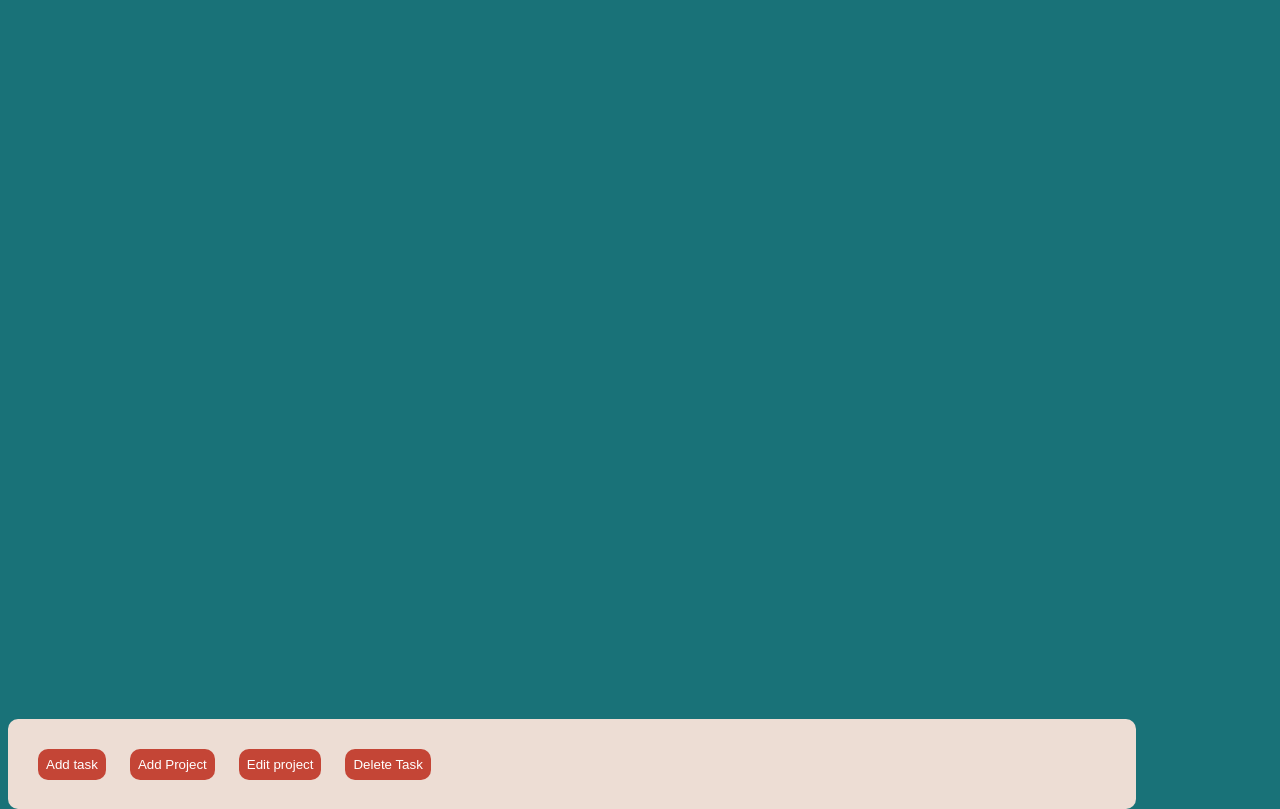
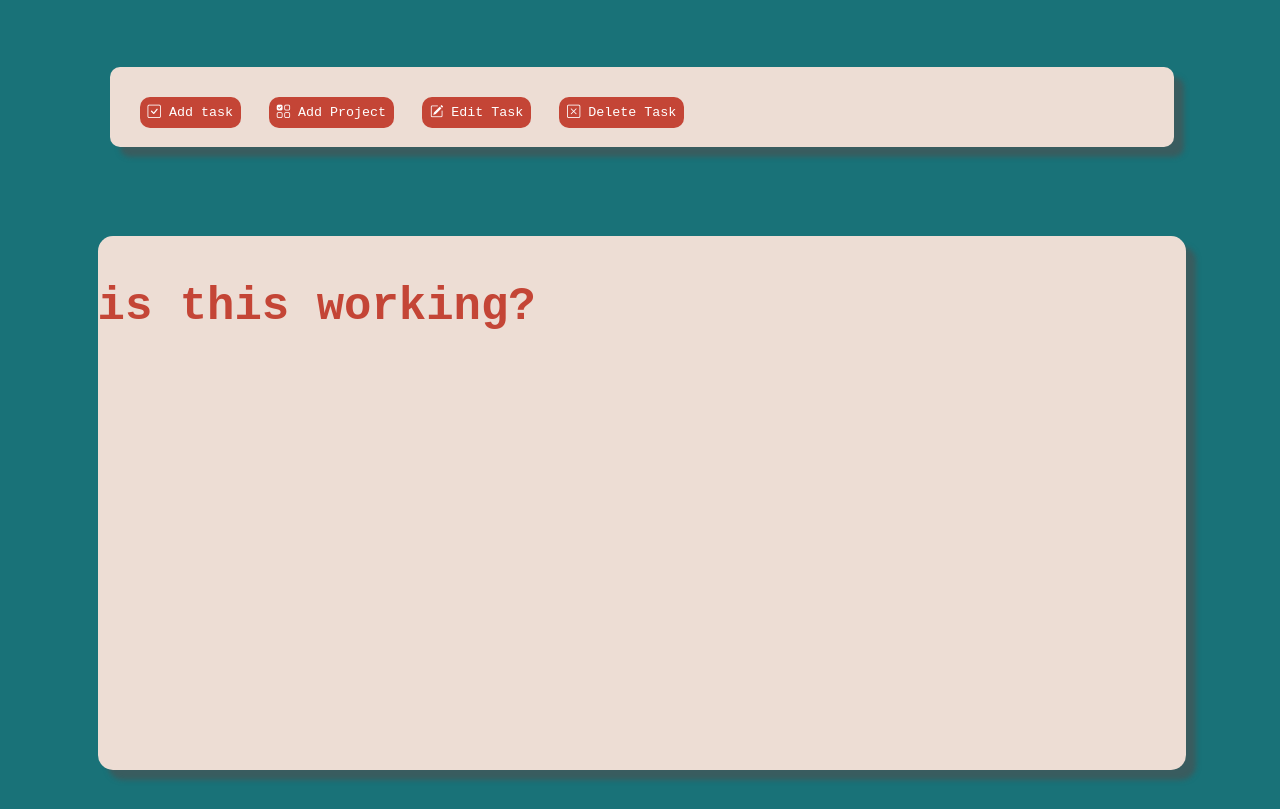
Before and after one commit to thurayaalz/todo, a website built with webpack: page src/temp.html in a window 1280 px wide. Built offline with nearby package versions, Linux system fonts and the light colour scheme.

Commit message:
initial new task logic

```diff
--- a/src/index.js
+++ b/src/index.js
@@ -1 +1,17 @@
 import "./todo.css";
+import "./listeners.js";
+import "./renders.js"
+
+export class Task {
+  constructor(title, date, prior, project) {
+    this.title = title;
+    this.date = date;
+    this.prior = prior;
+    this.project = project;
+    this.status = false;
+  }
+
+  taskCheck(status) {
+    this.status = !this.status;
+  }
+}
--- /dev/null
+++ b/src/listeners.js
@@ -0,0 +1,6 @@
+import "./index.js";
+import "./renders.js";
+import { renderInput } from "./renders.js";
+
+export  const tasks = [];
+document.querySelector("#newTask").addEventListener("click" , renderInput());
--- /dev/null
+++ b/src/renders.js
@@ -0,0 +1,10 @@
+import "./index.js";
+import "./listeners.js";
+
+export function renderInput(){
+    const container = document.querySelector(".taskBoard");
+    const inputBox = document.createElement("div");
+    inputBox.classList = "inputBox";
+    inputBox.innerHTML = '<h3>is this working?</h3>';
+    container.appendChild(inputBox);
+}
--- a/src/temp.html
+++ b/src/temp.html
@@ -1,17 +1,38 @@
 <!DOCTYPE html>
 <html lang="en">
-<head>
-    <meta charset="UTF-8">
-    <meta name="viewport" content="width=device-width, initial-scale=1.0">
+  <head>
+    <meta charset="UTF-8" />
+    <meta name="viewport" content="width=device-width, initial-scale=1.0" />
     <title>Document</title>
-</head>
-<body>
+    <link
+      rel="stylesheet"
+      href="https://cdn.jsdelivr.net/npm/bootstrap-icons@1.10.5/font/bootstrap-icons.css"
+    />
+  </head>
+  <body>
+    <div class="erea">
+
+      <!--<i class="bi bi-check-square-fill"></i> -->
     <div class="control">
-        <button id="newTask">Add task</button>
-        <button id="newProject">Add Project</button>
-        <button id="editTask"> Edit project</button>
-        <button id="deleteTask">Delete Task</button>
+      <button id="newTask">
+        <i class="bi bi-check-square"></i>
+        Add task
+      </button>
+      <button id="newProject">
+        <i class="bi bi-ui-checks-grid"></i>
+        Add Project
+      </button>
+      <button id="editTask">
+        <i class="bi bi-pencil-square"></i> Edit Task
+      </button>
+      <button id="deleteTask">
+        <i class="bi bi-x-square"></i> Delete Task
+      </button>
     </div>
+    <div class="taskBoard">
 
-</body>
+    </div>
+</div>
+
+  </body>
 </html>
--- a/src/todo.css
+++ b/src/todo.css
@@ -1,27 +1,38 @@
-:root{
+:root {
   --cyan: #197278;
   --green: #283d3b;
   --gray: #edddd4;
   --red: #c44536;
   --brown: #772e25;
 }
-body{
+html {
+  font-family: monospace;
+}
+.erea{
+    width: 99vw;
+    height: 99vh;
+    display: grid;
+    grid-template-rows:  1fr  3fr ;
+    grid-template-columns: 1fr;
+}
+body {
   overflow: hidden;
-    background-color:var(--cyan);
+  background-color: var(--cyan);
 }
-.control{
-    position: absolute;
-    bottom: -9px;
-    height: 50px;
-    width: 85vw;
-    border-radius: 10px ;
+.control {
+    box-shadow: 10px 10px 5px 0px rgba(79, 79, 79, 60%);
+    margin: auto;
+  height: 40px;
+  width: 80vw;
+  border-radius: 10px;
   padding: 20px;
   justify-content: center;
   align-content: center;
   background-color: var(--gray);
 }
 
-.control button{
+.control button {
+  font-family: monospace;
   border-radius: 10px;
   background-color: var(--red);
   color: white;
@@ -29,6 +40,22 @@ body{
   border: none;
   margin: 10px;
 }
-.control button:hover{
+.control button:hover {
+    cursor: pointer;
   background-color: var(--brown);
 }
+.taskBoard {
+  background-color: var(--gray);
+  height: 90%;
+  width: 85vw;
+  position: relative;
+  border-radius: 15px;
+  margin: auto;
+  box-shadow: 10px 10px 5px 0px rgba(79, 79, 79, 60%);
+
+}
+
+.inputBox{
+    color: var(--red);
+    font-size: 3rem;
+}
```
Lines whose indentation alone changed are shown as unchanged.
